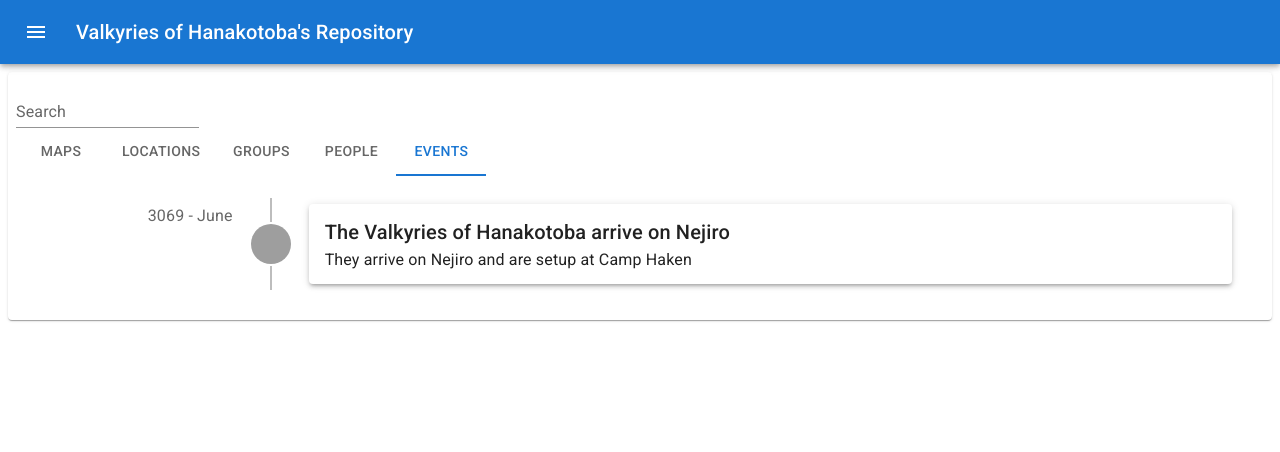
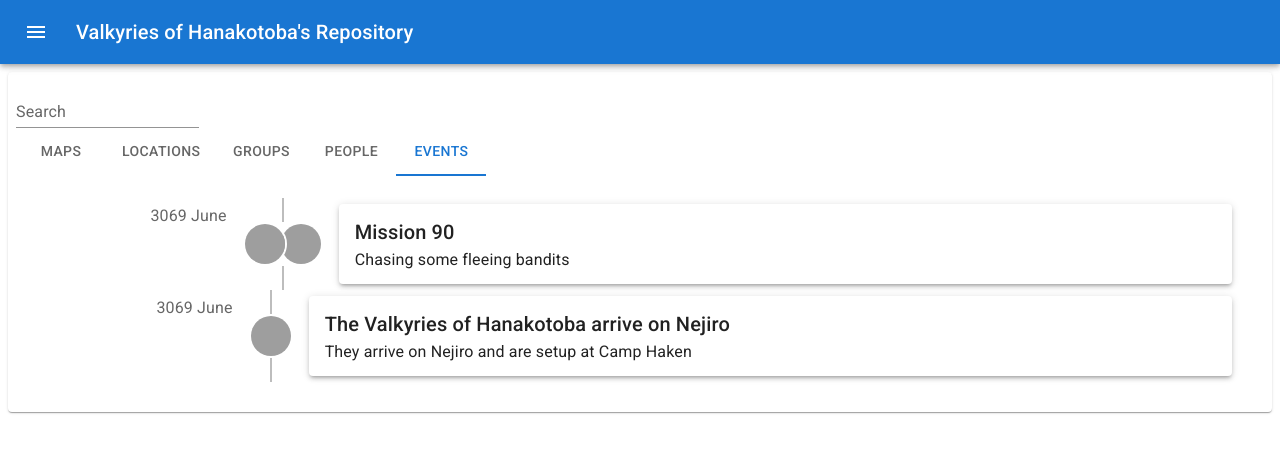
Before and after one commit to Rangoric/BattleTech-Campaign, a Next.js app: page /BattleTech-Campaign/nejiro/events in a window 1280 px wide. Shown: the top 452 px of the page. Built offline with nearby package versions, Linux system fonts and the light colour scheme; grey boxes are pictures that could not be loaded.

Commit message:
Update ValkyriesOfHanakotoba.events.ts

```diff
--- a/src/nejiro/data/events/ValkyriesOfHanakotoba.events.ts
+++ b/src/nejiro/data/events/ValkyriesOfHanakotoba.events.ts
@@ -2,7 +2,16 @@ import { IEvent } from "../../IEvents";
 
 export const vohEvents: IEvent[] = [
   {
-    time: "3069 - June",
+    time: "3069 June",
+    title: "Mission 90",
+    summary: "Chasing some fleeing bandits",
+    involvedPeople: ["Jasmine Or'lient", "Ambrosia Or'lient"],
+    mentionedPeople: [],
+    outsideLinks: [],
+    referencePages: [],
+  },
+  {
+    time: "3069 June",
     title: "The Valkyries of Hanakotoba arrive on Nejiro",
     summary: "They arrive on Nejiro and are setup at Camp Haken",
     involvedPeople: ["Jasmine Or'lient"],
```
